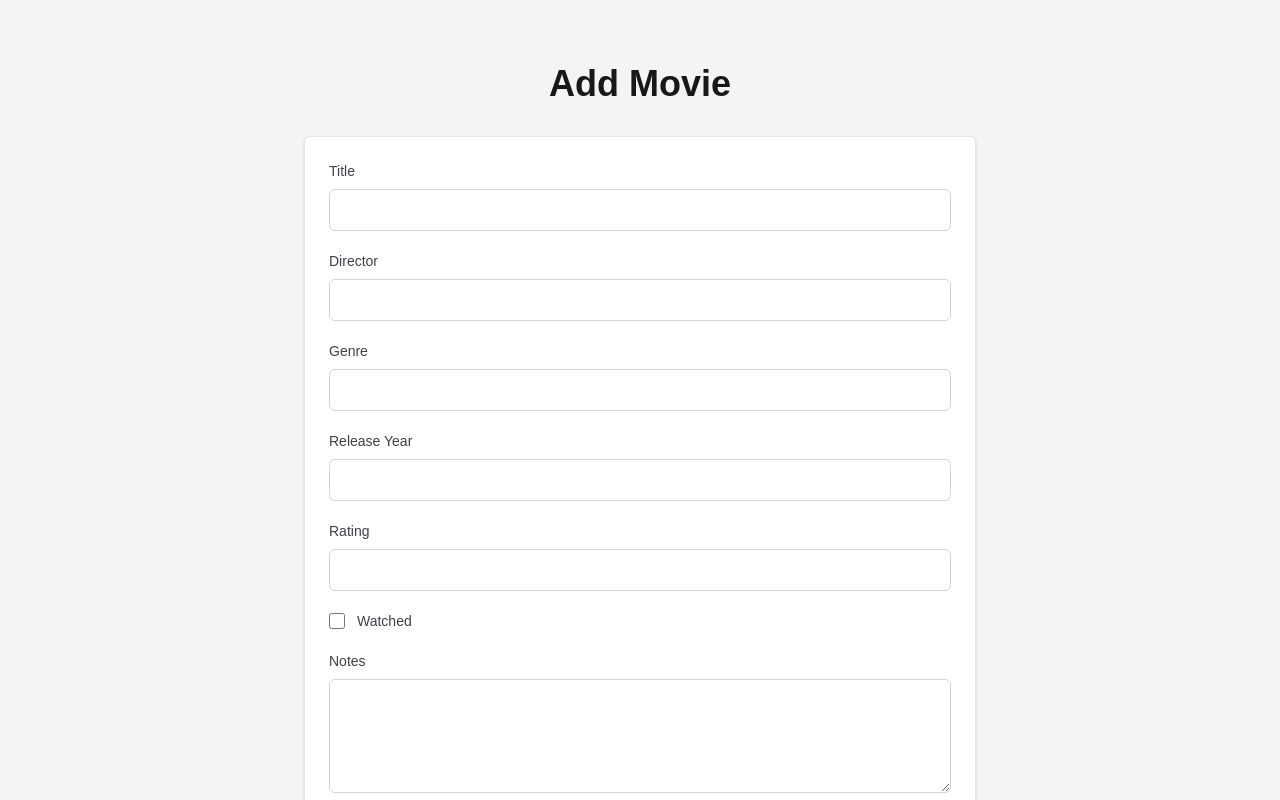
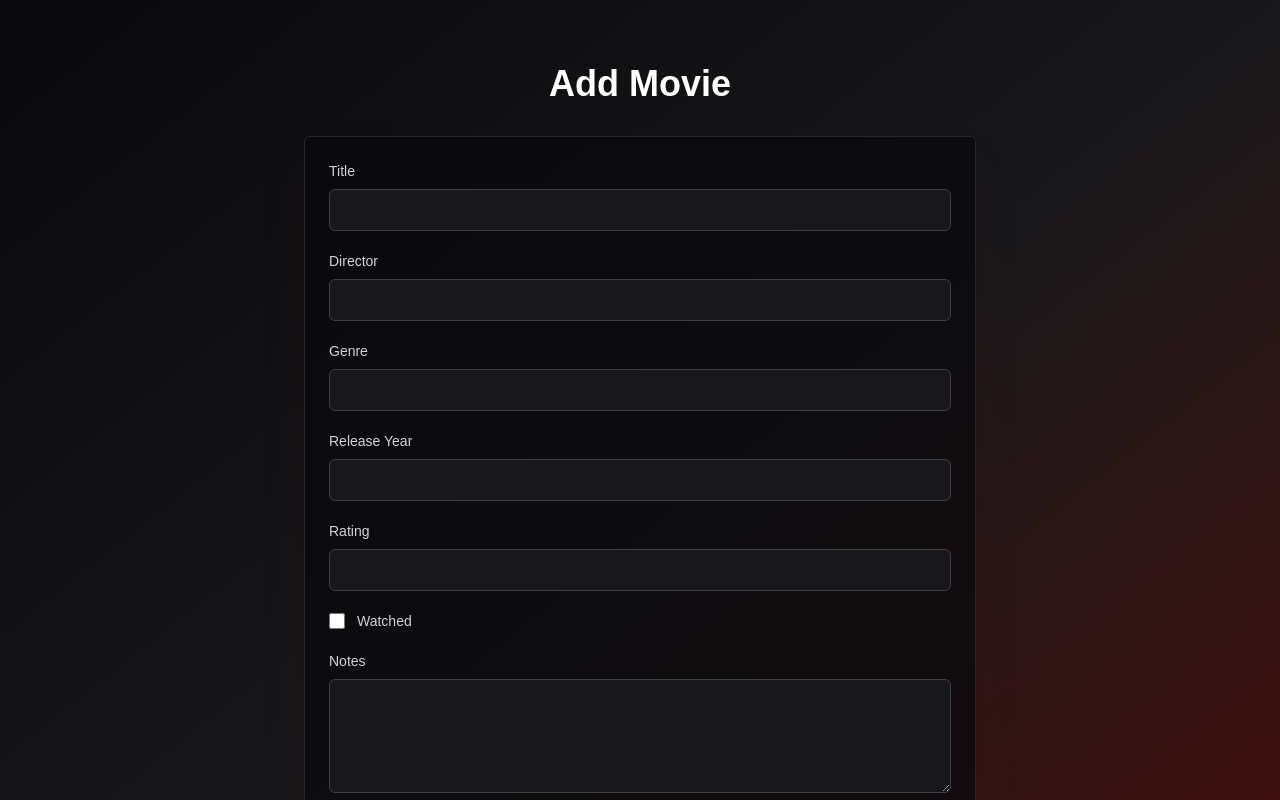
Before and after one commit to joenwoke/flixjn, a Next.js app: page /movies/new in a window 1280 px wide. Shown: the top 800 px of the page. Built offline with nearby package versions, Linux system fonts and the light colour scheme; no server answers.

Commit message:
Adding more movie-themed app design

```diff
--- a/src/app/movies/new/page.tsx
+++ b/src/app/movies/new/page.tsx
@@ -3,20 +3,20 @@ import { createMovie } from "./actions";
 
 export default function NewMoviePage() {
   return (
-    <main className="flex min-h-screen flex-col items-center bg-zinc-100 px-6 py-16">
+    <main className="flex min-h-screen flex-col items-center bg-gradient-to-br from-zinc-950 via-zinc-900 to-red-950 px-6 py-16">
       <div className="w-full max-w-2xl">
-        <h1 className="text-center text-4xl font-bold text-zinc-900">
+        <h1 className="text-center text-4xl font-bold text-white">
           Add Movie
         </h1>
 
         <form
           action={createMovie}
-          className="mt-8 space-y-5 rounded-md border border-zinc-200 bg-white p-6 shadow-sm"
+          className="mt-8 space-y-5 rounded-md border border-zinc-800 bg-zinc-950/75 p-6 shadow-2xl shadow-red-950/20"
         >
           <div>
             <label
               htmlFor="title"
-              className="block text-sm font-medium text-zinc-700"
+              className="block text-sm font-medium text-zinc-300"
             >
               Title
             </label>
@@ -25,14 +25,14 @@ export default function NewMoviePage() {
               name="title"
               type="text"
               required
-              className="mt-2 w-full rounded-md border border-zinc-300 px-3 py-2 text-zinc-900"
+              className="mt-2 w-full rounded-md border border-zinc-700 bg-zinc-900 px-3 py-2 text-white focus:border-red-500 focus:outline-none"
             />
           </div>
 
           <div>
             <label
               htmlFor="director"
-              className="block text-sm font-medium text-zinc-700"
+              className="block text-sm font-medium text-zinc-300"
             >
               Director
             </label>
@@ -41,14 +41,14 @@ export default function NewMoviePage() {
               name="director"
               type="text"
               required
-              className="mt-2 w-full rounded-md border border-zinc-300 px-3 py-2 text-zinc-900"
+              className="mt-2 w-full rounded-md border border-zinc-700 bg-zinc-900 px-3 py-2 text-white focus:border-red-500 focus:outline-none"
             />
           </div>
 
           <div>
             <label
               htmlFor="genre"
-              className="block text-sm font-medium text-zinc-700"
+              className="block text-sm font-medium text-zinc-300"
             >
               Genre
             </label>
@@ -57,14 +57,14 @@ export default function NewMoviePage() {
               name="genre"
               type="text"
               required
-              className="mt-2 w-full rounded-md border border-zinc-300 px-3 py-2 text-zinc-900"
+              className="mt-2 w-full rounded-md border border-zinc-700 bg-zinc-900 px-3 py-2 text-white focus:border-red-500 focus:outline-none"
             />
           </div>
 
           <div>
             <label
               htmlFor="releaseYear"
-              className="block text-sm font-medium text-zinc-700"
+              className="block text-sm font-medium text-zinc-300"
             >
               Release Year
             </label>
@@ -73,14 +73,14 @@ export default function NewMoviePage() {
               name="releaseYear"
               type="number"
               required
-              className="mt-2 w-full rounded-md border border-zinc-300 px-3 py-2 text-zinc-900"
+              className="mt-2 w-full rounded-md border border-zinc-700 bg-zinc-900 px-3 py-2 text-white focus:border-red-500 focus:outline-none"
             />
           </div>
 
           <div>
             <label
               htmlFor="rating"
-              className="block text-sm font-medium text-zinc-700"
+              className="block text-sm font-medium text-zinc-300"
             >
               Rating
             </label>
@@ -88,7 +88,7 @@ export default function NewMoviePage() {
               id="rating"
               name="rating"
               type="number"
-              className="mt-2 w-full rounded-md border border-zinc-300 px-3 py-2 text-zinc-900"
+              className="mt-2 w-full rounded-md border border-zinc-700 bg-zinc-900 px-3 py-2 text-white focus:border-red-500 focus:outline-none"
             />
           </div>
 
@@ -97,9 +97,9 @@ export default function NewMoviePage() {
               id="watched"
               name="watched"
               type="checkbox"
-              className="h-4 w-4 rounded border-zinc-300"
+              className="h-4 w-4 rounded border-zinc-700 accent-red-600"
             />
-            <label htmlFor="watched" className="text-sm font-medium text-zinc-700">
+            <label htmlFor="watched" className="text-sm font-medium text-zinc-300">
               Watched
             </label>
           </div>
@@ -107,7 +107,7 @@ export default function NewMoviePage() {
           <div>
             <label
               htmlFor="notes"
-              className="block text-sm font-medium text-zinc-700"
+              className="block text-sm font-medium text-zinc-300"
             >
               Notes
             </label>
@@ -115,20 +115,20 @@ export default function NewMoviePage() {
               id="notes"
               name="notes"
               rows={4}
-              className="mt-2 w-full rounded-md border border-zinc-300 px-3 py-2 text-zinc-900"
+              className="mt-2 w-full rounded-md border border-zinc-700 bg-zinc-900 px-3 py-2 text-white focus:border-red-500 focus:outline-none"
             />
           </div>
 
           <button
             type="submit"
-            className="rounded-md bg-zinc-900 px-5 py-3 font-medium text-white hover:bg-zinc-700"
+            className="rounded-md bg-red-600 px-5 py-3 font-medium text-white shadow-lg shadow-red-950/40 hover:bg-red-500"
           >
             Save Movie
           </button>
         </form>
 
         <div className="mt-6 text-center">
-          <Link href="/movies" className="font-medium text-zinc-700 underline">
+          <Link href="/movies" className="font-medium text-zinc-300 underline hover:text-white">
             Back to Movies
           </Link>
         </div>
--- a/src/app/page.tsx
+++ b/src/app/page.tsx
@@ -2,23 +2,26 @@ import Link from "next/link";
 
 export default function Home() {
   return (
-    <main className="flex min-h-screen flex-col items-center justify-center bg-zinc-100 px-6 py-16 text-center">
-      <div className="max-w-xl">
-        <h1 className="text-5xl font-bold text-zinc-900">FlixJN</h1>
-        <p className="mt-6 text-lg text-zinc-700">
+    <main className="flex min-h-screen flex-col items-center justify-center bg-gradient-to-br from-zinc-950 via-zinc-900 to-red-950 px-6 py-16 text-center">
+      <div className="max-w-xl rounded-lg border border-red-900/40 bg-zinc-950/70 p-8 shadow-2xl shadow-red-950/30">
+        <p className="mb-3 text-sm font-semibold uppercase tracking-widest text-red-400">
+          Movie tracker
+        </p>
+        <h1 className="text-5xl font-bold text-white">FlixJN</h1>
+        <p className="mt-6 text-lg text-zinc-300">
           A personal movie tracker for saving, rating, and organizing movies.
         </p>
 
         <div className="mt-8 flex flex-col gap-4 sm:flex-row sm:justify-center">
           <Link
             href="/movies"
-            className="rounded-md bg-zinc-900 px-5 py-3 font-medium text-white hover:bg-zinc-700"
+            className="rounded-md bg-red-600 px-5 py-3 font-medium text-white shadow-lg shadow-red-950/40 hover:bg-red-500"
           >
             View Movies
           </Link>
           <Link
             href="/movies/new"
-            className="rounded-md border border-zinc-300 bg-white px-5 py-3 font-medium text-zinc-900 hover:bg-zinc-50"
+            className="rounded-md border border-red-500/50 bg-zinc-900 px-5 py-3 font-medium text-white hover:bg-zinc-800"
           >
             Add Movie
           </Link>
```
Also changed, not shown: src/app/movies/[id]/edit/page.tsx (+19 -19 lines), src/app/movies/page.tsx (+18 -16 lines).
